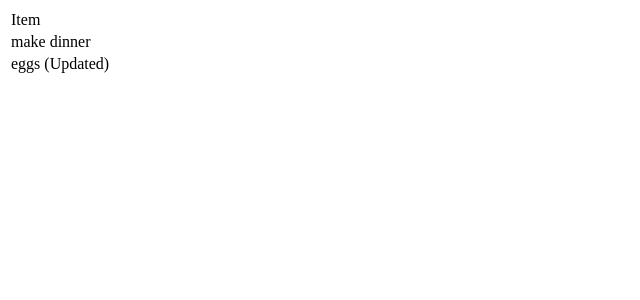
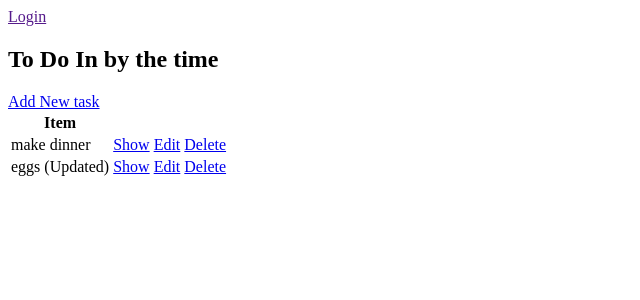
Before and after one commit to ErickNSL/djcrud, a Django app: page / in a window 1280 px wide. Shown: the top 300 px of the page, without its empty margins (0-640 px from the left). Run offline with Django 4.2, Linux system fonts and the light colour scheme; data comes from the database, SQL or seed files in the repository; both versions use the stored data as it was after the commit.

Commit message:
Login/logout 1/2

```diff
--- /dev/null
+++ b/djcrud/fapp/templates/fapp/task.html
@@ -0,0 +1 @@
+<h1>Task:{{task.user}}{{task.content}}</h1>
--- a/djcrud/fapp/templates/fapp/task_detail.html
+++ /dev/null
@@ -1 +0,0 @@
-<h1>Task:{{task}}</h1>
--- a/djcrud/fapp/templates/fapp/task_list.html
+++ b/djcrud/fapp/templates/fapp/task_list.html
@@ -16,22 +16,33 @@
 
 
     <section>
-        {% block content %}
+        {% if request.user.is_authenticated %}
+        <p>{{request.user}}</p>
+        <a href="{% url 'login' %}">Logout</a>
+        {% else %}
+        <a href="">Login</a>
+        {% endif %}
 
-        {% endblock %}
+
+        <h1>To Do In by the time</h1>
+        <a href="{% url 'task-create' %}">Add New task</a>
 
         <table>
             <tr>
-                <td>Item</td>
+                <th>Item</th>
             </tr>
             {% for task in tasks %}
             <tr>
                 <td>{{task.title}}</td>
+                <td><a href="{% url 'task' task.id %}">Show</a></td>
+                <td><a href="{% url 'task-update' task.id %}">Edit</a></td>
+                <td><a href="{% url 'task-delete' task.id %}">Delete</a></td>
             </tr>
             {% empty %}
                 <h3>No items on list</h3>
             {% endfor %}
         </table>
+
     </section>
 
 </div>
--- a/djcrud/fapp/urls.py
+++ b/djcrud/fapp/urls.py
@@ -1,7 +1,11 @@
 from django.urls import path
-from .views import TaskList, TaskDetail
+from .views import TaskList, TaskDetail, TaskCreate, TaskUpdate, TaskDelete, CostumLogin
 
 urlpatterns = [
+    path('login/', CostumLogin.as_view(), name='login'),
     path('', TaskList.as_view(), name='tasks'),
     path('task/<int:pk>/', TaskDetail.as_view(), name='task'),
+    path('task-create/', TaskCreate.as_view(), name='task-create'),
+    path('task-update/<int:pk>/', TaskUpdate.as_view(), name='task-update'),
+    path('task-delete/<int:pk>/', TaskDelete.as_view(), name='task-delete'),
 ]
--- a/djcrud/fapp/views.py
+++ b/djcrud/fapp/views.py
@@ -1,7 +1,22 @@
 from django.shortcuts import render
+from django.contrib.auth.views import LoginView
 from django.views.generic.list import ListView
 from django.views.generic.detail import DetailView
+from django.views.generic.edit import CreateView, UpdateView, DeleteView
+from django.urls import reverse_lazy
+
 from .models import Task
+
+
+
+class CostumLogin(LoginView):
+    template_name = 'fapp/login.html'
+    fields = '__all__'
+    redirect_authenticated_user = True
+
+    def get_success_url(self):
+        return reverse_lazy('tasks')
+
 
 #List view already know what template it wants
 class TaskList(ListView):
@@ -12,3 +27,25 @@ class TaskList(ListView):
 class TaskDetail(DetailView):
     model = Task
     context_object_name = 'task'
+    template_name = 'fapp/task.html'
+
+
+class TaskCreate(CreateView):
+    model = Task
+    fields = '__all__'
+    template_name = 'fapp/task_forme.html'
+    success_url = reverse_lazy('tasks')
+
+
+class TaskUpdate(UpdateView):
+    model = Task
+    fields = '__all__'
+    template_name = 'fapp/task-update.html'
+    success_url = reverse_lazy('tasks')
+
+
+class TaskDelete(DeleteView):
+    model = Task
+    context_object_name = 'task'
+    success_url = reverse_lazy('tasks')
+    #this looks for (task_confirm_delete.html) by default
```
Also changed, not shown: djcrud/fapp/templates/fapp/login.html (added, +7 -0 lines), djcrud/fapp/templates/fapp/task-update.html (added, +9 -0 lines), djcrud/fapp/templates/fapp/task_confirm_delete.html (added, +9 -0 lines), djcrud/fapp/templates/fapp/task_forme.html (added, +9 -0 lines), djcrud/db.sqlite3.
